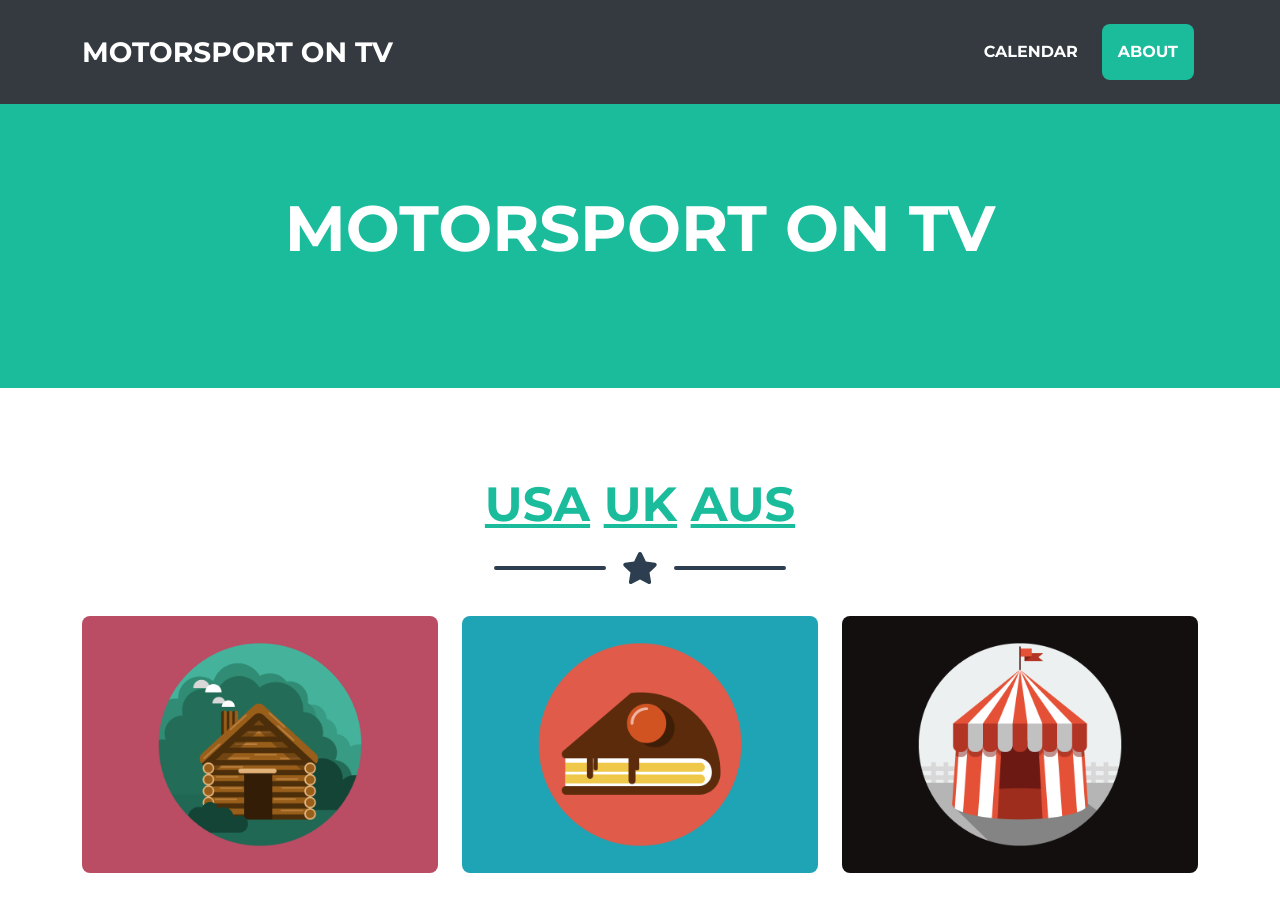
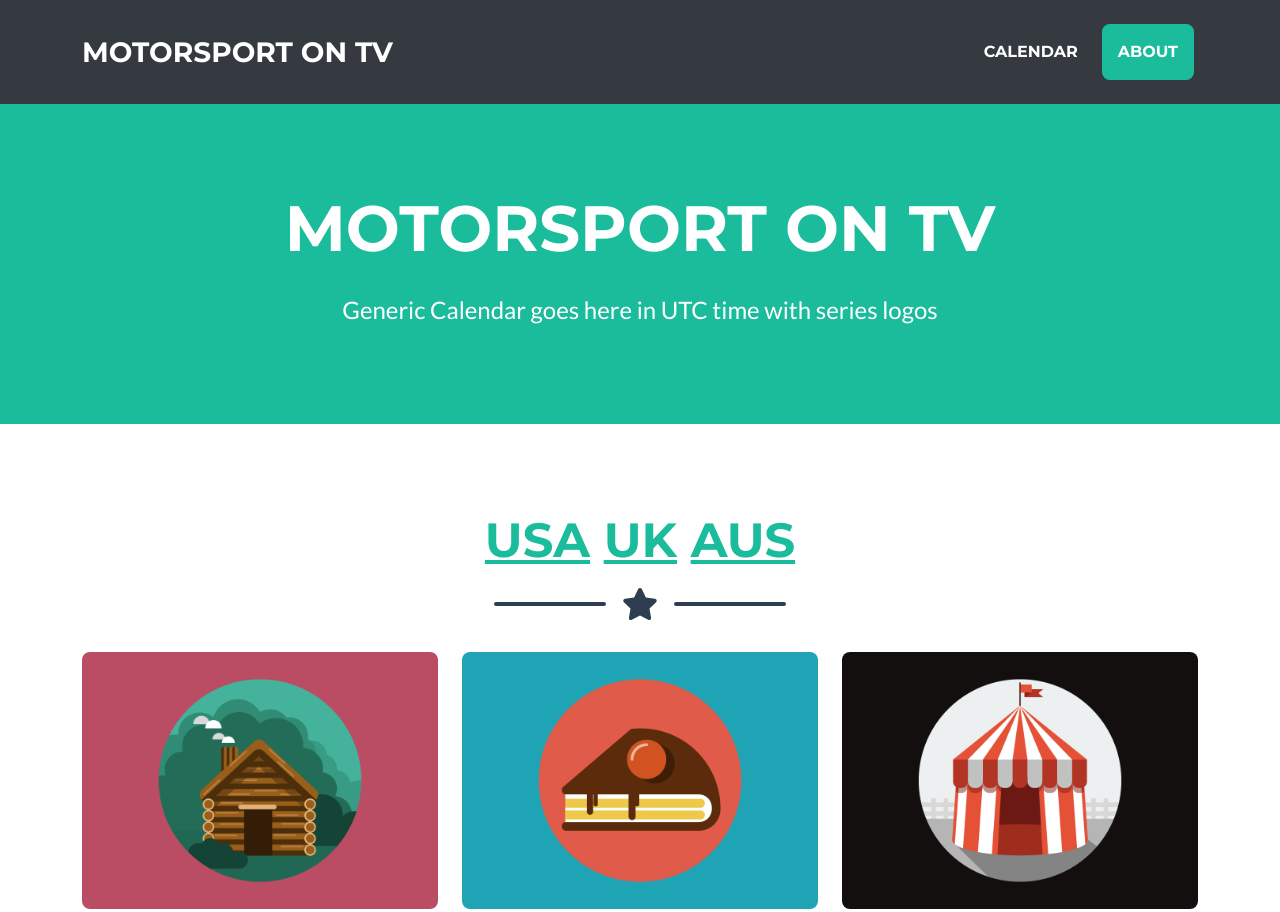
Before and after one commit to rockrit-app/MoT, a plain HTML site: page index.html in a window 1280 px wide. Shown: the top 912 px of the page. Drawn offline with nearby package versions, Linux system fonts and the light colour scheme.

Commit message:
Update index.html

```diff
--- a/index.html
+++ b/index.html
@@ -42,6 +42,7 @@
                 <h1 class="masthead-heading text-uppercase mb-0">Motorsport on TV</h1>
                 <!-- Masthead Subheading-->
                 <p class="masthead-subheading font-weight-light mb-0"><a href="URL link">USA</a> <a href="URL link">UK</a> <a href="URL link">AUS</a></p>
+                <p class="masthead-subheading font-weight-light mb-0">Generic Calendar goes here in UTC time with series logos</p>
             </div>
         </header>
         <!-- Portfolio Section-->
```
